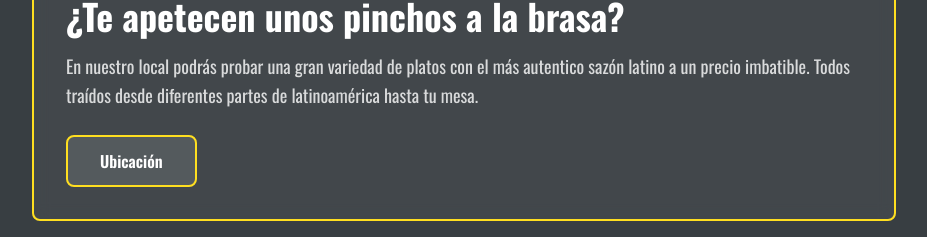
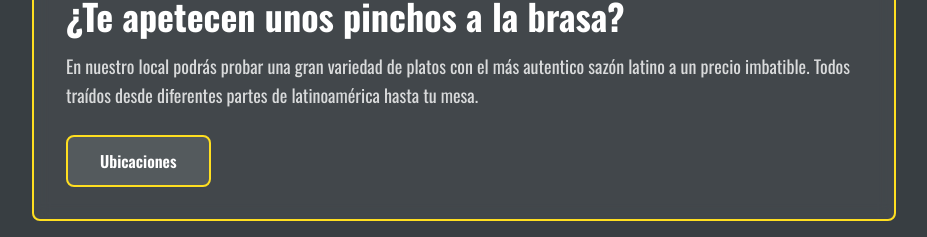
Before and after one commit to Degery71/carbon-guru, a Next.js app in the folder cg/: page / in a window 1280 px wide. Shown: the part 954-1191 px from the top of the page, without its empty margins (176-1103 px from the left). Built offline with nearby package versions, Linux system fonts and the light colour scheme.

Commit message:
Update page.tsx

```diff
--- a/cg/src/app/page.tsx
+++ b/cg/src/app/page.tsx
@@ -78,7 +78,7 @@ export default function Home() {
               href={"/donde-estamos"}
               className="inline-block px-8 py-3 bg-white/10 border-2 border-yellow-300 text-white rounded-lg hover:bg-white/20 transition-all duration-300 font-semibold"
             >
-              Ubicación
+              Ubicaciones
             </Link>
           </section>
 
```
